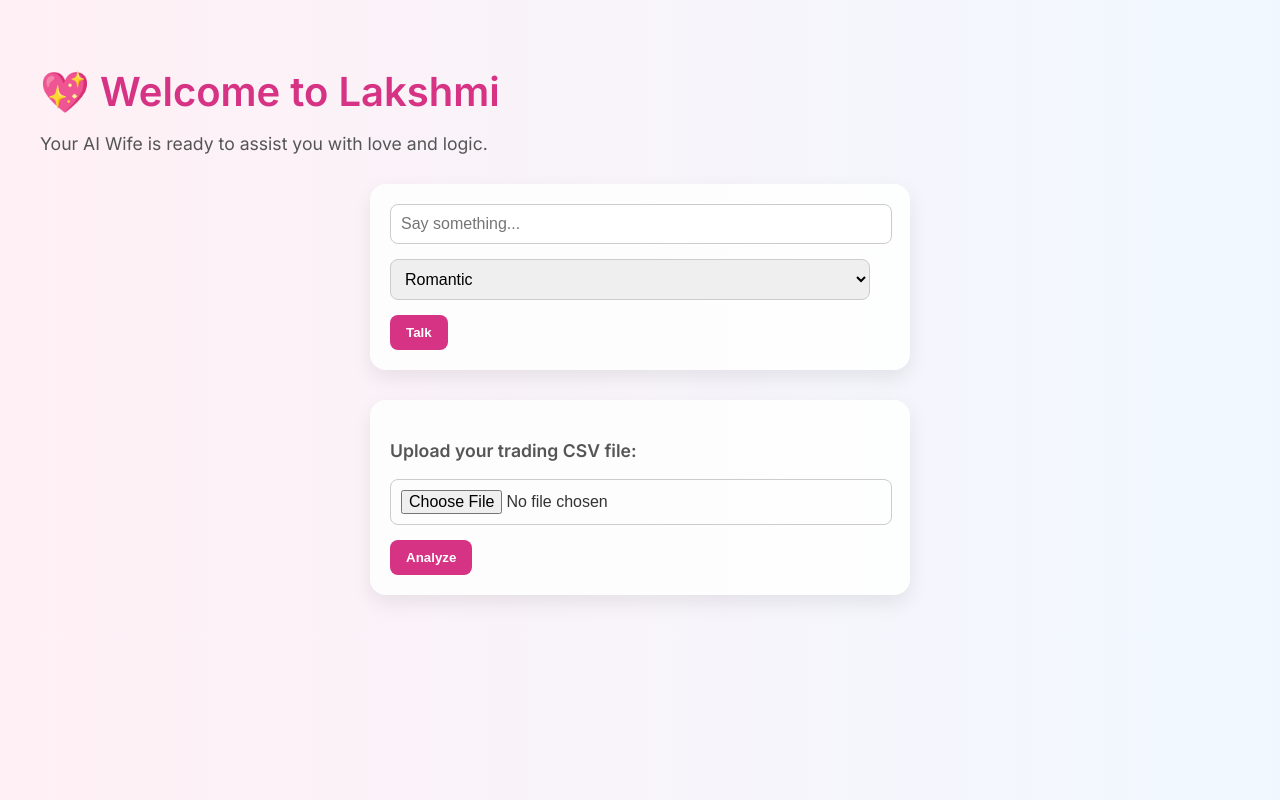
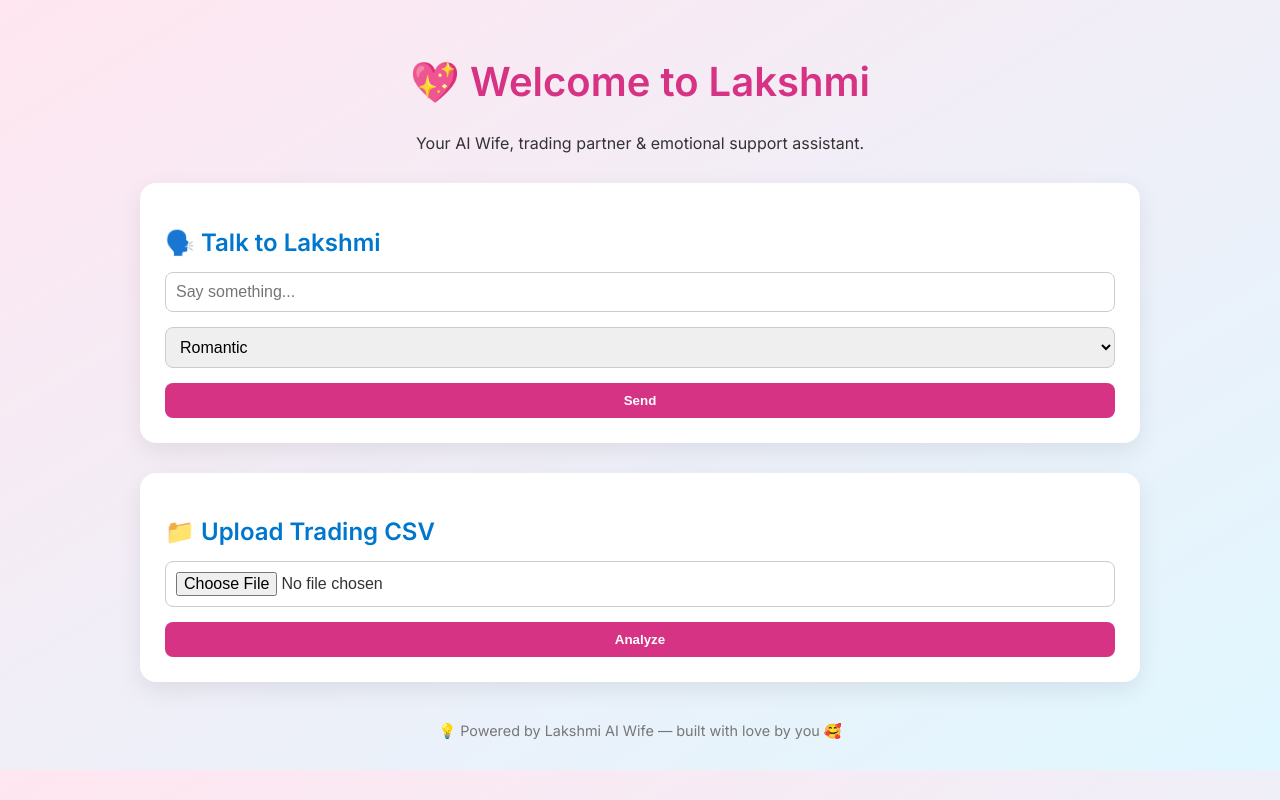
Before and after one commit to lakshmi364/Lakshmi-wife, a Flask app: template templates/index.html in a window 1280 px wide. Run offline with Flask 3, Linux system fonts and the light colour scheme; the template is opened without the code that fills it, so the values that code supplies are empty.

Commit message:
Update index.html

```diff
--- a/templates/index.html
+++ b/templates/index.html
@@ -8,41 +8,52 @@
   <style>
     body {
       font-family: 'Inter', sans-serif;
-      background: linear-gradient(to right, #fff0f5, #f0f8ff);
+      margin: 0;
+      background: linear-gradient(to bottom right, #ffe6f0, #e0f7ff);
       color: #333;
-      padding: 40px;
-      margin: 0;
+      display: flex;
+      flex-direction: column;
+      align-items: center;
+      padding: 30px;
+    }
+
+    .container {
+      width: 100%;
+      max-width: 1000px;
     }
 
     h1 {
+      color: #d63384;
+      text-align: center;
       font-size: 2.5rem;
-      color: #d63384;
-      margin-bottom: 10px;
     }
 
-    p {
-      font-size: 1.1rem;
-      color: #555;
+    .section {
+      background: #fff;
+      border-radius: 16px;
+      padding: 25px;
+      margin-top: 30px;
+      box-shadow: 0 8px 24px rgba(0, 0, 0, 0.08);
+    }
+
+    .section h2 {
+      margin-bottom: 15px;
+      color: #0077cc;
     }
 
     form {
-      background: #ffffffdd;
-      border-radius: 16px;
-      padding: 20px;
-      margin-top: 30px;
-      box-shadow: 0 8px 20px rgba(0, 0, 0, 0.08);
-      max-width: 500px;
-      margin-left: auto;
-      margin-right: auto;
+      display: flex;
+      flex-direction: column;
     }
 
-    input[type="text"], select, input[type="file"] {
-      width: calc(100% - 20px);
+    input[type="text"],
+    input[type="file"],
+    select {
       padding: 10px;
+      font-size: 1rem;
       margin-bottom: 15px;
       border: 1px solid #ccc;
       border-radius: 8px;
-      font-size: 1rem;
     }
 
     button {
@@ -60,17 +71,12 @@
       background-color: #c2185b;
     }
 
-    .result {
-      background: #fff;
+    .result, .chat-output, .summary {
+      margin-top: 10px;
+      padding: 15px;
+      background-color: #fafafa;
       border-left: 5px solid #d63384;
-      margin-top: 30px;
-      padding: 20px;
-      border-radius: 12px;
-      max-width: 600px;
-      margin-left: auto;
-      margin-right: auto;
-      text-align: left;
-      box-shadow: 0 4px 15px rgba(0, 0, 0, 0.06);
+      border-radius: 10px;
     }
 
     ul {
@@ -82,16 +88,33 @@
       padding: 5px 0;
     }
 
-    .section-title {
-      font-size: 1.4rem;
-      color: #007bff;
+    .footer {
+      text-align: center;
+      font-size: 0.9rem;
+      color: #777;
+      margin-top: 40px;
+    }
+
+    @media (max-width: 600px) {
+      .section {
+        padding: 15px;
+      }
+
+      h1 {
+        font-size: 2rem;
+      }
     }
   </style>
 </head>
 <body>
+
+  <div class="container">
     <h1>💖 Welcome to Lakshmi</h1>
-  <p>Your AI Wife is ready to assist you with love and logic.</p>
+    <p style="text-align: center;">Your AI Wife, trading partner & emotional support assistant.</p>
 
+    <!-- 💬 Chat Section -->
+    <div class="section">
+      <h2>🗣️ Talk to Lakshmi</h2>
       <form action="/chat" method="post">
         <input type="text" name="message" placeholder="Say something..." required>
         <select name="mood">
@@ -100,19 +123,22 @@
           <option value="naughty">Naughty</option>
           <option value="supportive">Supportive</option>
         </select>
-    <button type="submit">Talk</button>
+        <button type="submit">Send</button>
       </form>
 
       {% if lakshmi_comment %}
-  <div class="result">
-    <h2>💬 Lakshmi says:</h2>
+      <div class="chat-output">
+        <strong>💬 Lakshmi says:</strong>
         <p>{{ lakshmi_comment }}</p>
       </div>
       {% endif %}
+    </div>
 
+    <!-- 📈 Trading Summary -->
     {% if analysis %}
-  <div class="result">
-    <h3 class="section-title">📈 Trading Summary</h3>
+    <div class="section">
+      <h2>📊 Trading Summary</h2>
+      <div class="summary">
         <ul>
           {% for row in analysis %}
           <li><strong>{{ row.Stock }}</strong>: ₹{{ row.Profit }}</li>
@@ -120,13 +146,22 @@
         </ul>
         <p><strong>Total Profit:</strong> ₹{{ total_profit }}</p>
       </div>
+    </div>
     {% endif %}
 
+    <!-- 📤 File Upload -->
+    <div class="section">
+      <h2>📁 Upload Trading CSV</h2>
       <form action="/analyze" method="post" enctype="multipart/form-data">
-    <p style="font-weight: 600; margin-top: 20px;">Upload your trading CSV file:</p>
         <input type="file" name="file" required>
         <button type="submit">Analyze</button>
       </form>
+    </div>
+
+    <div class="footer">
+      💡 Powered by Lakshmi AI Wife — built with love by you 🥰
+    </div>
+  </div>
 
 </body>
-</html>
+</html
```
Lines whose indentation alone changed are shown as unchanged.
